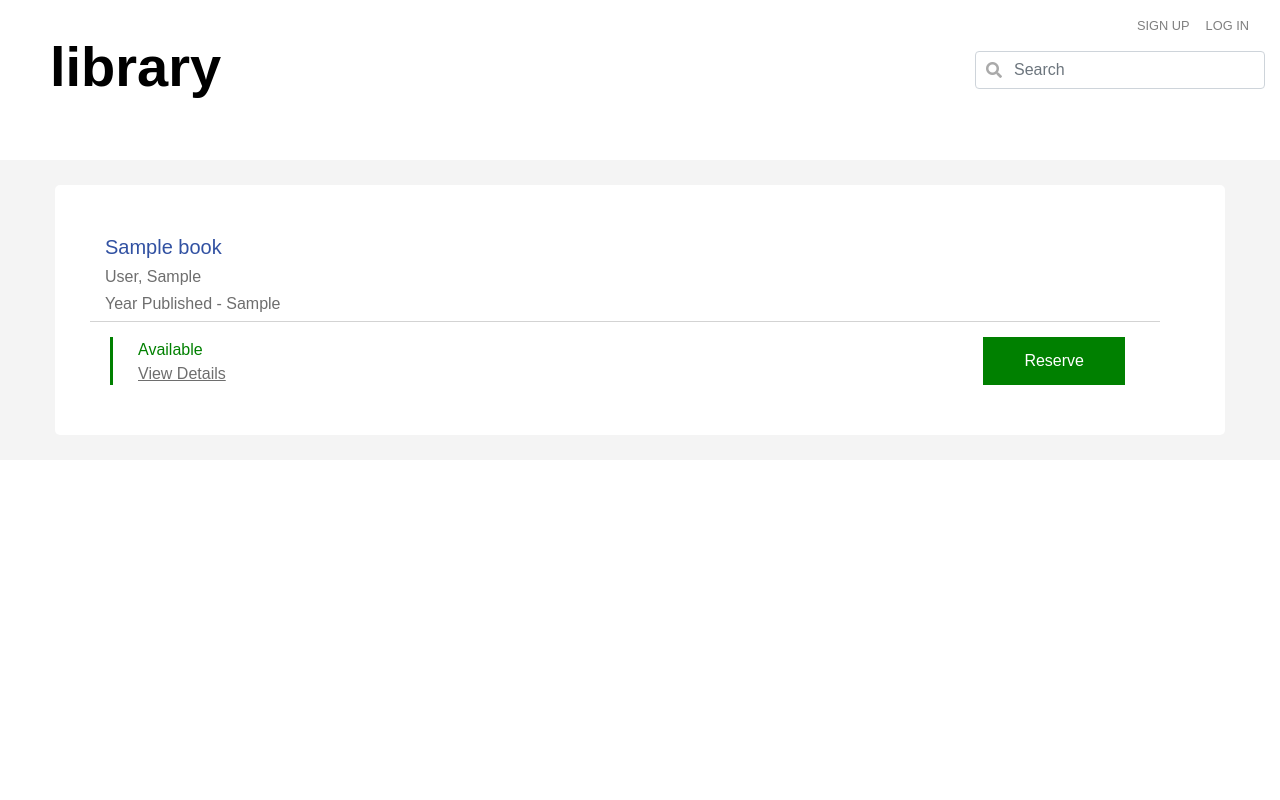
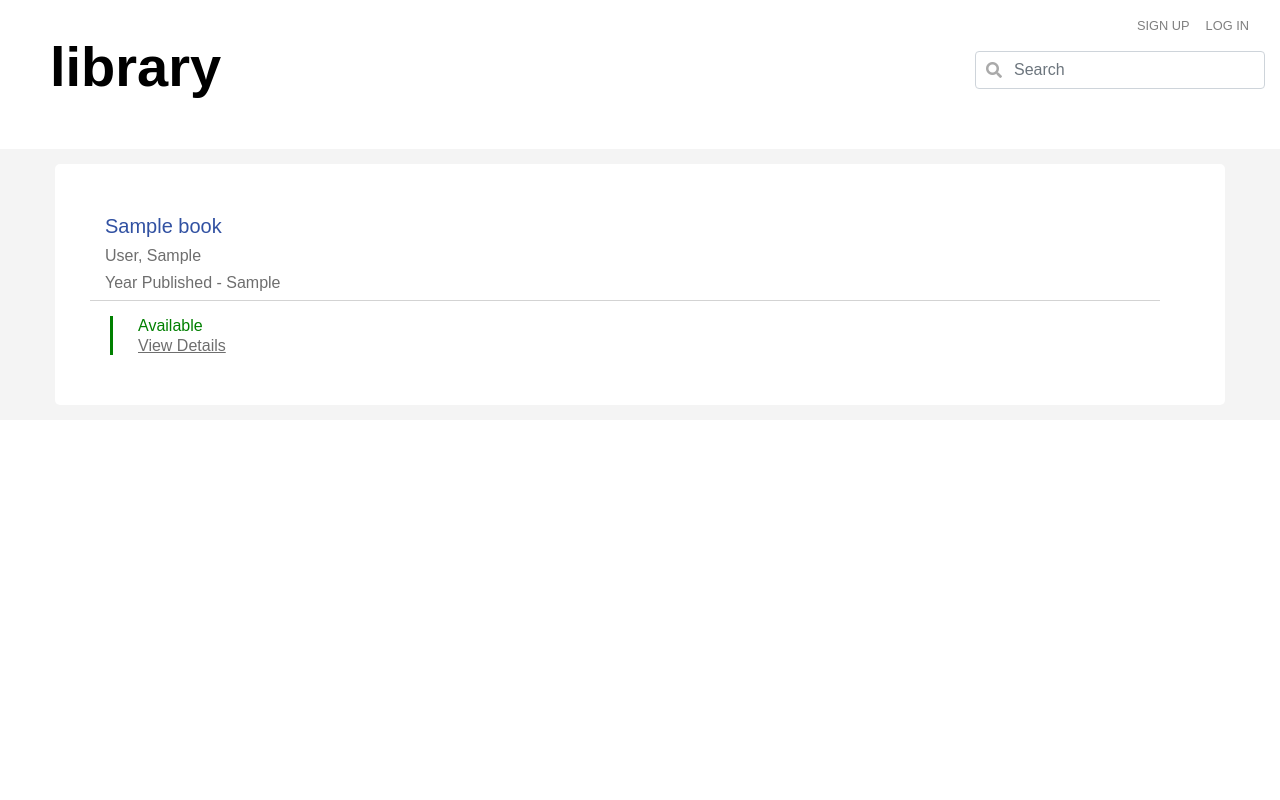
Before and after one commit to martintierro/SECURDE-DjangoLibrary, a Django app: page /catalog/ in a window 1280 px wide. Run offline with Django 3.2, Linux system fonts and the light colour scheme; tables that the repository leaves empty hold one stand-in row (values such as "Sample post"); some libraries are stand-ins or nearby versions.

Commit message:
Fixed Guest access & fixed styling

```diff
--- a/catalog/static/catalog/style.css
+++ b/catalog/static/catalog/style.css
@@ -10,10 +10,13 @@
 
 html, body{
     font-family: Poppins, sans-serif;
+    display: flex;
+    flex-direction: column;
 }
 
 section{
-    height: 20%;
+    /* height: 20%; */
+    padding-bottom: 40px;
     background: white;
 }
 
@@ -100,7 +103,7 @@ input[type=number] {
 .book_card{
     background-color: white;
     padding: 50px;
-    margin: 20px 50px;
+    margin: 10px 50px;
     border-radius: 5px;
 }
 
--- a/catalog/templates/catalog/books.html
+++ b/catalog/templates/catalog/books.html
@@ -3,7 +3,7 @@
 {% block title %}<title>Home</title>{% endblock %}
 <base href="/catalog/" />
 {% block content %}
-<div class="container-fluid book_body">
+<div class="container-fluid d-flex flex-column flex-grow-1 book_body">
      {% for book, status in status_dictionary.items %}
          <div class="book_card">
             <span>
@@ -18,9 +18,11 @@
                         <h6 class="my-auto"><a href="{% url 'book_details' book_id=book.id %}">View Details</a></h6>
                     </div>
                     <div class="col-md-2 ml-auto">
-                        <form action="{% url 'reserve_book' book_id=book.id %}" style="margin: 0; height: 100%;">
-                            <button class="reserve_btn reserve_btn_a" style="background:#008000; color:white">Reserve</button>
-                        </form>
+                        {% if user.is_authenticated %}
+                            <form action="{% url 'reserve_book' book_id=book.id %}" style="margin: 0; height: 100%;">
+                                <button class="reserve_btn reserve_btn_a" style="background:#008000; color:white">Reserve</button>
+                            </form>
+                        {% endif %}
                     </div>
                 {% elif status == 'r'%}
                     <div class="col-md-3 d-flex flex-column status_tag" style="border-left:3px solid darkred">
@@ -28,7 +30,9 @@
                         <h6 class="my-auto"><a href="{% url 'book_details' book_id=book.id %}">View Details</a></h6>
                     </div>
                     <div class="col-md-2 ml-auto">
-                        <button class="reserve_btn" style="background:lightgray; color:gray" type="button" disabled>Reserved</button>
+                        {% if user.is_authenticated %}
+                            <button class="reserve_btn" style="background:lightgray; color:gray" type="button" disabled>Reserved</button>
+                        {% endif %}
                     </div>
                 {% endif %}
             </div>
```
Also changed, not shown: catalog/templates/catalog/book_details.html (+22 -3 lines).
